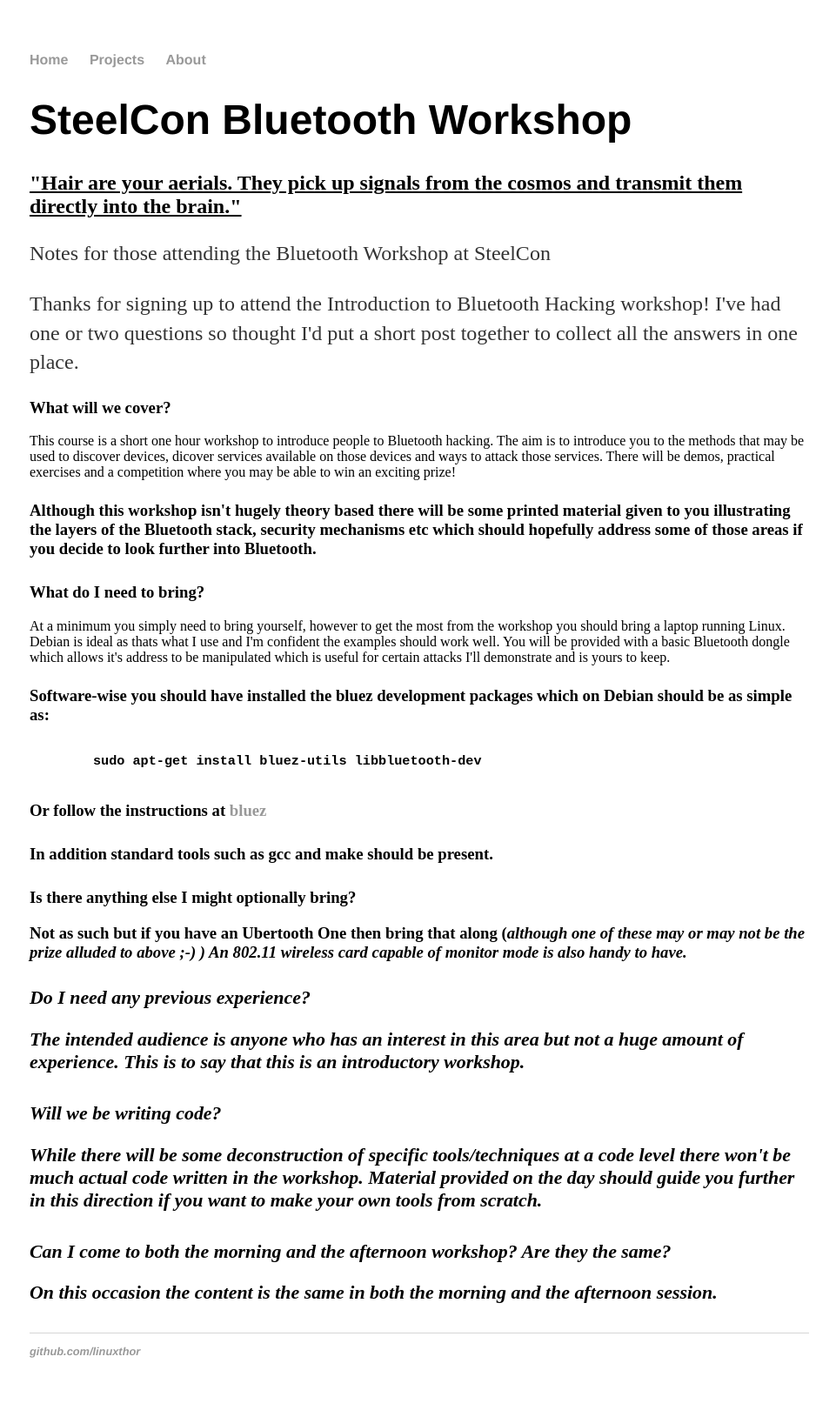
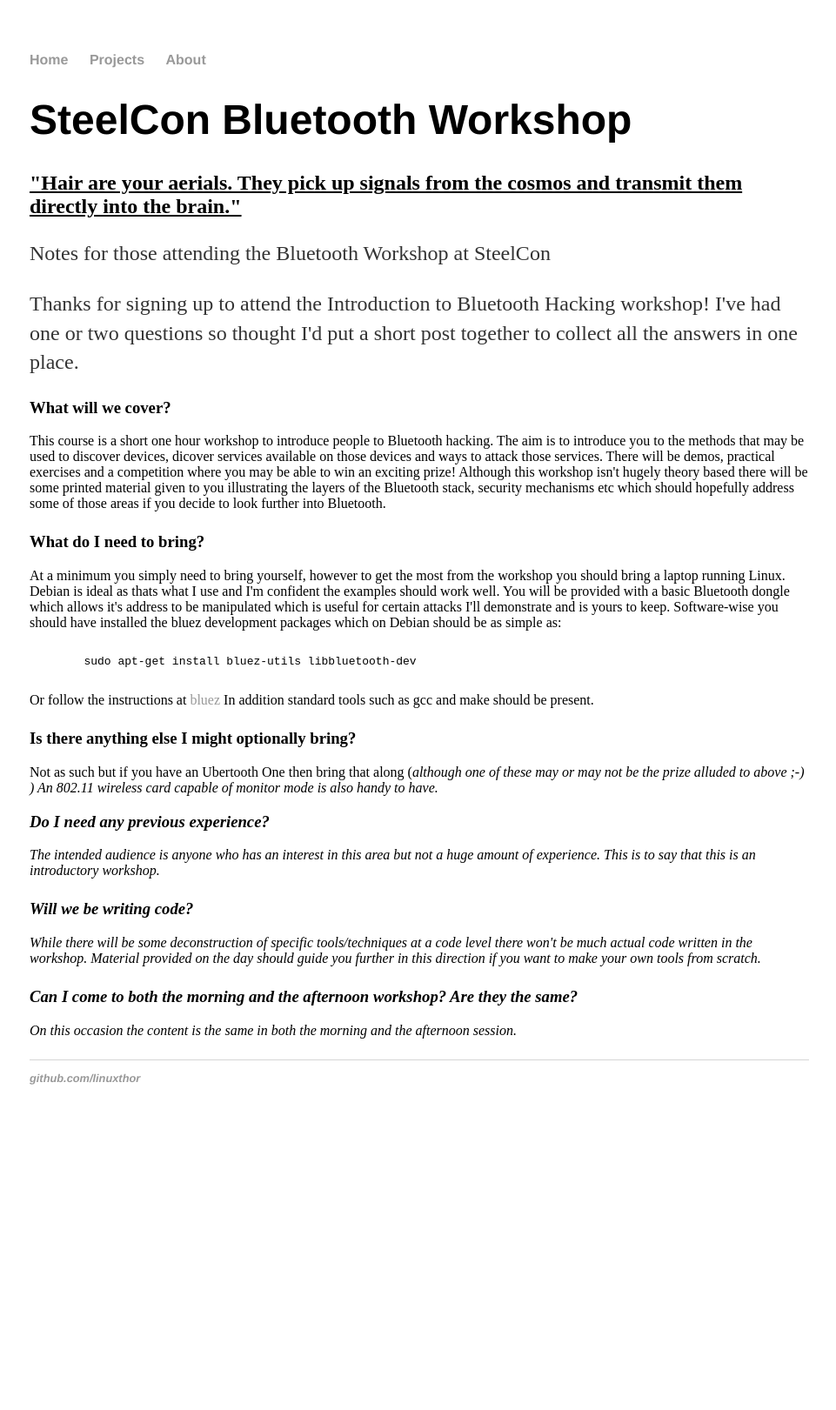
Before and after one commit to linuxthor/linuxthor.github.io, a Jekyll site: the page built from projects/steelcon-bluetooth-workshop/index.html, in a window 1280 px wide. Shown: the whole page at 87% size, without its empty margins (158-1119 px from the left). Built offline with Jekyll 4.4.1, drawn with Linux system fonts in a browser that asks for light colours; after the commit the page ends 1307 px from its top, so only the background shows below that.

Commit message:
Update index.html

```diff
--- a/projects/steelcon-bluetooth-workshop/index.html
+++ b/projects/steelcon-bluetooth-workshop/index.html
@@ -14,39 +14,38 @@
         <h3><b>What will we cover?</b></h3>
         This course is a short one hour workshop to introduce people to Bluetooth hacking. The aim is to introduce you to the methods that
         may be used to discover devices, dicover services available on those devices and ways to attack those services. There will be demos,         practical exercises and a competition where you may be able to win an exciting prize!
-        <p>
-        <h3>Although this workshop isn't hugely theory based there will be some printed material given to you illustrating the layers of the
+
+        Although this workshop isn't hugely theory based there will be some printed material given to you illustrating the layers of the
         Bluetooth stack, security mechanisms etc which should hopefully address some of those areas if you decide to look further into Bluetooth.
         <p>
 
         <h3><b>What do I need to bring?</b></h3>
         At a minimum you simply need to bring yourself, however to get the most from the workshop you should bring a laptop running
         Linux. Debian is ideal as thats what I use and I'm confident the examples should work well. You will be provided with a basic Bluetooth         dongle which allows it's address to be manipulated which is useful for certain attacks I'll demonstrate and is yours to keep.
-        <p>
-        <h3>Software-wise you should have installed the bluez development packages which on Debian should be as simple as:
+
+        Software-wise you should have installed the bluez development packages which on Debian should be as simple as:
         <pre><code>
         sudo apt-get install bluez-utils libbluetooth-dev
         </code></pre>
-        <h3>Or follow the instructions at <a href=http://www.bluez.org/download/>bluez</a>
-        <p>
-        <h3>In addition standard tools such as gcc and make should be present.
+        Or follow the instructions at <a href=http://www.bluez.org/download/>bluez</a>
+
+        In addition standard tools such as gcc and make should be present.
         <p>
 
         <h3><b>Is there anything else I might optionally bring?</b></h3>
-        <h3>Not as such but if you have an Ubertooth One then bring that along (<i>although one of these may or may not be the prize alluded to above        ;-) <i>) An 802.11 wireless card capable of monitor mode is also handy to have.
-        <p>
+        Not as such but if you have an Ubertooth One then bring that along (<i>although one of these may or may not be the prize alluded to above        ;-) <i>) An 802.11 wireless card capable of monitor mode is also handy to have.
 
         <h3><b>Do I need any previous experience?</b></h3>
-        <h3>The intended audience is anyone who has an interest in this area but not a huge amount of experience. This is to say that this is an introductory
+        The intended audience is anyone who has an interest in this area but not a huge amount of experience. This is to say that this is an introductory
         workshop.
         <p>
 
         <h3><b>Will we be writing code?</b></h3>
-        <h3>While there will be some deconstruction of specific tools/techniques at a code level there won't be much actual code written in the workshop. Material
+        While there will be some deconstruction of specific tools/techniques at a code level there won't be much actual code written in the workshop. Material
         provided on the day should guide you further in this direction if you want to make your own tools from scratch.
         <p>
 
        <h3><b>Can I come to both the morning and the afternoon workshop? Are they the same?</b></h3>
-       <h3>On this occasion the content is the same in both the morning and the afternoon session.
+       On this occasion the content is the same in both the morning and the afternoon session.
        <p><p>
 </div>
```
